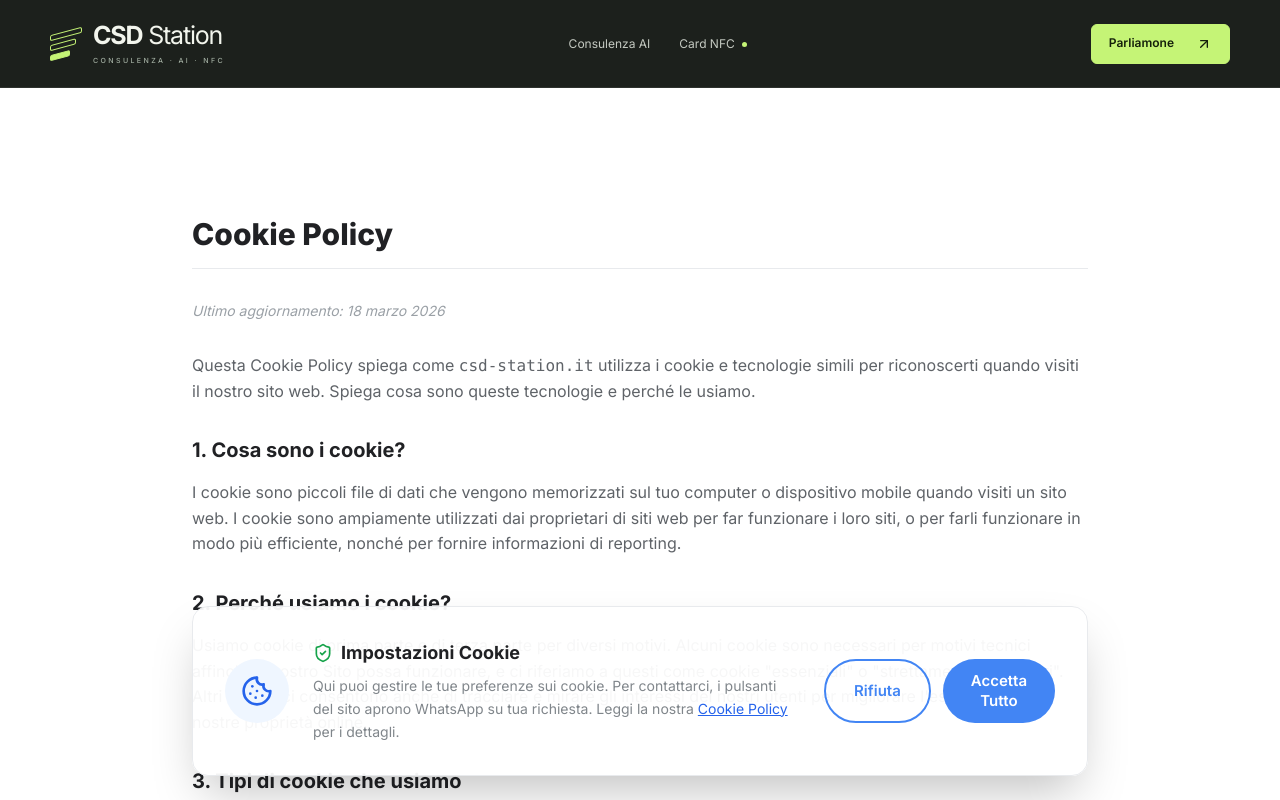
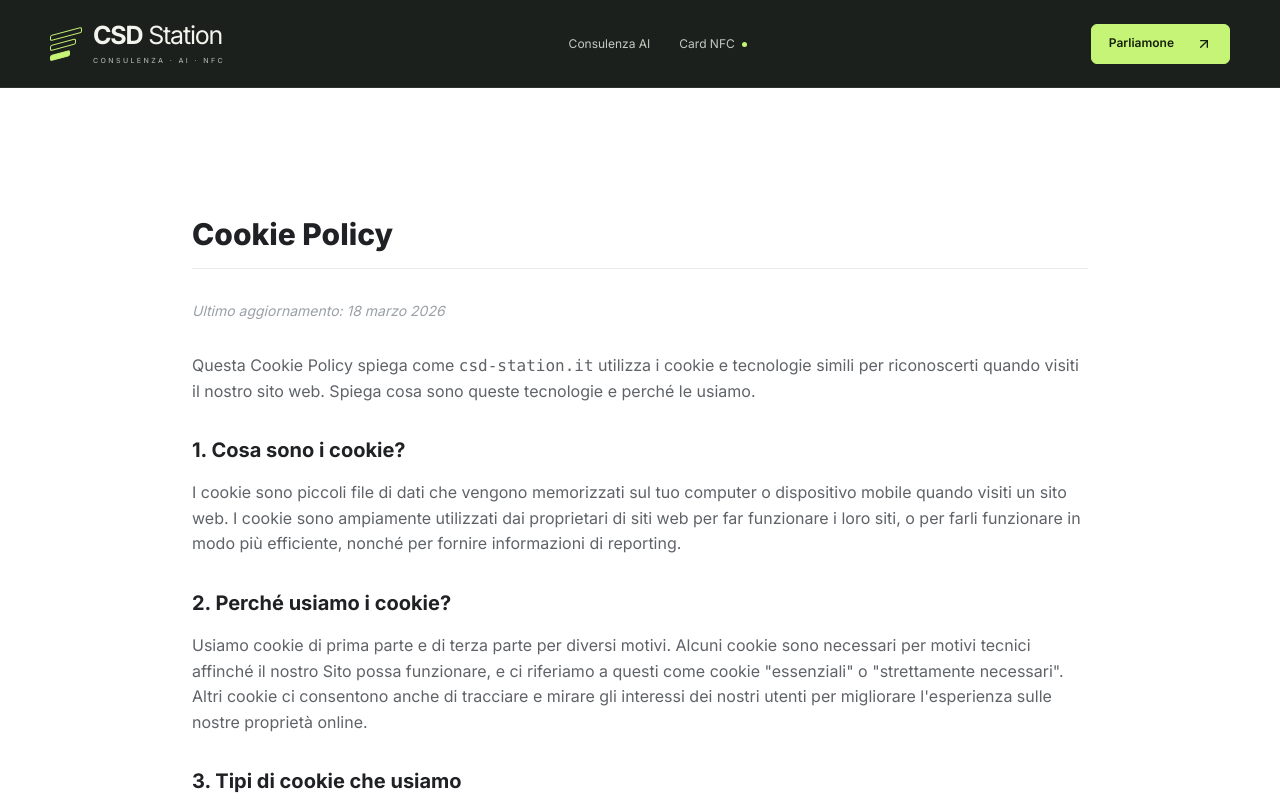
Before and after one commit to TheRealGalli/csd.station.italia, a React (Vite) app: page /cookie-policy in a window 1280 px wide. Shown: the top 800 px of the page. Built offline with nearby package versions, Linux system fonts and the light colour scheme; the HTML template or start-up script is replaced by a standard one.

Commit message:
Fix animazione tap NFC da bordo schermo, rimozione cursore wait e rimozione CookieBanner

```diff
--- a/src/App.tsx
+++ b/src/App.tsx
@@ -6,8 +6,6 @@ import TermsOfService from "./pages/TermsOfService";
 import NfcPrivacyPolicy from "./pages/NfcPrivacyPolicy";
 import NfcTermsOfService from "./pages/NfcTermsOfService";
 import { CookiePolicy } from "./pages/CookiePolicy";
-import { CookieBanner } from "./components/CookieBanner";
-
 import { ScrollToTop } from "./components/ScrollToTop";
 import { SiteModeProvider } from "./context/SiteModeContext";
 
@@ -26,7 +24,6 @@ const App = () => (
         <Route path="/cookie-policy" element={<CookiePolicy />} />
         <Route path="*" element={<NotFound />} />
       </Routes>
-      <CookieBanner />
     </SiteModeProvider>
   </BrowserRouter>
 );
--- a/src/components/CookieBanner.tsx
+++ /dev/null
@@ -1,89 +0,0 @@
-import { useState, useEffect } from "react";
-import { X, Cookie, ShieldCheck } from "lucide-react";
-import { Link } from "react-router-dom";
-
-export const CookieBanner = () => {
-    const [isVisible, setIsVisible] = useState(false);
-
-    const getCookie = (name: string) => {
-        const value = `; ${document.cookie}`;
-        const parts = value.split(`; ${name}=`);
-        if (parts.length === 2) return parts.pop()?.split(";").shift();
-        return null;
-    };
-
-    useEffect(() => {
-        const handleShow = () => setIsVisible(true);
-        window.addEventListener("show-cookie-banner", handleShow);
-
-        const consent = getCookie("csd-cookie-consent");
-        if (!consent) {
-            // Delay showing the banner for a smoother entrance
-            const timer = setTimeout(() => setIsVisible(true), 1500);
-            return () => {
-                clearTimeout(timer);
-                window.removeEventListener("show-cookie-banner", handleShow);
-            };
-        }
-
-        return () => window.removeEventListener("show-cookie-banner", handleShow);
-    }, []);
-
-    const handleConsent = (status: "accepted" | "rejected") => {
-        // Set cookie valid for 365 days
-        const date = new Date();
-        date.setTime(date.getTime() + (365 * 24 * 60 * 60 * 1000));
-        document.cookie = `csd-cookie-consent=${status}; expires=${date.toUTCString()}; path=/; SameSite=Lax`;
-
-        setIsVisible(false);
-        // Dispatch a custom event to notify other components (like BookingSection)
-        window.dispatchEvent(new CustomEvent("cookie-consent-updated", { detail: status }));
-    };
-
-    if (!isVisible) return null;
-
-    return (
-        <div className="cookie-consent fixed bottom-0 left-0 right-0 z-[100] p-4 md:p-6 animate-fade-in-up">
-            <div className="max-w-4xl mx-auto bg-white/95 backdrop-blur-md border border-gray-200 shadow-2xl rounded-2xl p-6 md:p-8 flex flex-col md:flex-row items-center gap-6">
-                <div className="flex-shrink-0 bg-blue-50 p-4 rounded-full">
-                    <Cookie className="w-8 h-8 text-blue-600" />
-                </div>
-
-                <div className="flex-grow text-center md:text-left">
-                    <h3 className="text-lg font-bold text-gray-900 mb-2 flex items-center justify-center md:justify-start gap-2">
-                        <ShieldCheck className="w-5 h-5 text-green-600" />
-                        Impostazioni Cookie
-                    </h3>
-                    <p className="text-gray-600 text-sm leading-relaxed">
-                        Qui puoi gestire le tue preferenze sui cookie.
-                        Per contattarci, i pulsanti del sito aprono WhatsApp su tua richiesta.
-                        Leggi la nostra <Link to="/cookie-policy" className="text-blue-600 underline">Cookie Policy</Link> per i dettagli.
-                    </p>
-                </div>
-
-                <div className="flex flex-col sm:flex-row gap-3 w-full md:w-auto">
-                    <button
-                        onClick={() => handleConsent("rejected")}
-                        className="btn btn-outline border-gray-300 text-gray-700 hover:bg-gray-50 px-6 py-2 text-sm w-full sm:w-auto"
-                    >
-                        Rifiuta
-                    </button>
-                    <button
-                        onClick={() => handleConsent("accepted")}
-                        className="btn btn-primary bg-blue-600 hover:bg-blue-700 text-white px-8 py-2 text-sm w-full sm:w-auto"
-                    >
-                        Accetta Tutto
-                    </button>
-                </div>
-
-                <button
-                    aria-label="Chiudi preferenze cookie"
-                    onClick={() => setIsVisible(false)}
-                    className="absolute top-4 right-4 text-gray-400 hover:text-gray-600 md:hidden"
-                >
-                    <X className="w-5 h-5" />
-                </button>
-            </div>
-        </div>
-    );
-};
--- a/src/components/station/NfcTapDemo.tsx
+++ b/src/components/station/NfcTapDemo.tsx
@@ -1,4 +1,4 @@
-import { useEffect, useState } from 'react';
+import { useEffect, useRef, useState } from 'react';
 import { Check, Nfc, RotateCcw, Volume2, VolumeX } from 'lucide-react';
 import { useNfcChime } from './StationExperiences';
 import './nfc-tap.css';
@@ -7,9 +7,32 @@ type TapPhase = 'idle' | 'approaching' | 'reading' | 'leaving' | 'done';
 
 export default function NfcTapDemo() {
   const [phase, setPhase] = useState<TapPhase>('idle');
+  const stageRef = useRef<HTMLDivElement>(null);
+  const [cardStartX, setCardStartX] = useState<number>(520);
   const { soundEnabled, setSoundEnabled, audioUnavailable, prepareAudio, playChime } = useNfcChime();
   const tapped = ['reading', 'leaving', 'done'].includes(phase);
   const busy = phase !== 'idle' && phase !== 'done';
+
+  useEffect(() => {
+    const updateCardStart = () => {
+      if (stageRef.current) {
+        const rect = stageRef.current.getBoundingClientRect();
+        // The card base position is left: calc(50% - 78px) inside stage
+        const cardBaseLeft = rect.left + rect.width / 2 - 78;
+        // Distance from card base to window right edge + 180px buffer ensures it enters from off-screen
+        const dist = window.innerWidth - cardBaseLeft + 180;
+        setCardStartX(Math.max(dist, 400));
+      }
+    };
+
+    updateCardStart();
+    window.addEventListener('resize', updateCardStart);
+    const timer = window.setTimeout(updateCardStart, 150);
+    return () => {
+      window.removeEventListener('resize', updateCardStart);
+      window.clearTimeout(timer);
+    };
+  }, []);
 
   useEffect(() => {
     if (phase !== 'reading') return;
@@ -18,7 +41,7 @@ export default function NfcTapDemo() {
   }, [phase]);
 
   return <div className="tap-demo">
-    <div className={`nfc-tap-stage tap-${phase}`}>
+    <div className={`nfc-tap-stage tap-${phase}`} ref={stageRef} style={{ '--card-start-x': `${cardStartX}px` } as React.CSSProperties}>
       <div className="nfc-card-track" aria-hidden="true"><div className="nfc-demo-card" aria-hidden="true" onAnimationEnd={event => {
         if (event.animationName === 'nfc-card-arrive' && phase === 'approaching') {
           setPhase('reading');
--- a/src/components/station/Station.tsx
+++ b/src/components/station/Station.tsx
@@ -67,7 +67,7 @@ function NfcPage() {
  return <>
  <section className="nfc-hero"><div className="wrap nfc-hero-layout"><div><Eyebrow>CSD STATION / PRODOTTI NFC</Eyebrow><h1>Un piccolo tap.<br/><span>Una grande<br/>connessione.</span></h1><p>Rendi semplice lasciare una recensione Google. Avvicina lo smartphone, apri la tua pagina e lascia che siano i clienti a raccontarti.</p><a className="station-button" href="#prodotti">Scegli il tuo formato <ArrowDown size={18}/></a><div className="nfc-benefits"><span><Check size={15}/> Un solo pagamento</span><span><Check size={15}/> Report mensili inclusi</span></div></div><div className="nfc-display"><div className="product-orbit"/><span className="product-overline">CONNESSIONI REALI. CON UN GESTO.</span><div className="product-image"><img className={selected === 1 ? "product-plate" : selected === 2 ? "product-stand" : "product-card-image"} src={product.image} alt={product.name + ' per recensioni Google'}/></div><span className="product-float"><Nfc size={18}/> NFC + QR CODE</span><div className="product-selector" role="group" aria-label="Anteprima formato NFC">{products.map((p,i)=><button key={p.name} aria-pressed={selected === i} onClick={()=>setSelected(i)} className={selected===i?'selected':''}>{p.name.replace(' NFC','')}</button>)}</div><div className="product-caption"><span>{product.name}</span><b>{product.price}</b></div></div></div></section>
  <div className="expertise-strip nfc-strip"><div className="wrap"><span>PENSATO PER LA TUA ATTIVITÀ</span><b>Ristoranti & bar</b><b>Negozi</b><b>Studi professionali</b><b>Ospitalità & servizi</b></div></div>
- <section className="tap-section wrap"><div><Eyebrow>DAL BANCO ALLO SMARTPHONE</Eyebrow><h2>Il percorso più breve<br/>tra “grazie” e<br/><span>“ti lascio una recensione”.</span></h2><p>Nessun indirizzo da dettare. Il cliente apre il collegamento alla tua scheda Google con NFC, oppure inquadra il QR code.</p><ol className="tap-steps"><li><span>01</span> Avvicina lo smartphone o scansiona il QR.</li><li><span>02</span> Apri la pagina della tua attività.</li><li><span>03</span> Lascia una recensione, in libertà.</li></ol><small>NFC richiede un dispositivo compatibile. Per pubblicare su Google serve un account.</small></div><NfcTapDemo/></section>
+ <section className="tap-section"><div className="wrap tap-layout"><div><Eyebrow>DAL BANCO ALLO SMARTPHONE</Eyebrow><h2>Il percorso più breve<br/>tra “grazie” e<br/><span>“ti lascio una recensione”.</span></h2><p>Nessun indirizzo da dettare. Il cliente apre il collegamento alla tua scheda Google con NFC, oppure inquadra il QR code.</p><ol className="tap-steps"><li><span>01</span> Avvicina lo smartphone o scansiona il QR.</li><li><span>02</span> Apri la pagina della tua attività.</li><li><span>03</span> Lascia una recensione, in libertà.</li></ol><small>NFC richiede un dispositivo compatibile. Per pubblicare su Google serve un account.</small></div><NfcTapDemo/></div></section>
  <section className="product-section" id="prodotti"><div className="wrap"><div className="section-heading"><div><Eyebrow>TROVA IL TUO FORMATO</Eyebrow><h2>Stessa semplicità.<br/>Tre modi di usarla.</h2></div><p>Configurazione, QR code e report mensili inclusi. Scegli il supporto più adatto al tuo spazio.</p></div><div className="products-grid">{products.map((p,i)=><article className={`product-card ${i===2?'product-card-stand':''}`} key={p.name}><div className={`catalog-image ${i===2?'catalog-image-stand':''}`}><img src={p.image} alt={p.name} loading="lazy"/><span>0{i+1}</span></div><div className="product-card-content"><h3>{p.name}</h3><p>{p.description}</p><div className="price-row"><strong>{p.price}</strong><span>una tantum</span></div><a className="station-button" href={whatsapp(`Ciao Carlo! Mi interessa ${p.name} (${p.price}) di CSD Station. Vorrei informazioni su configurazione e spedizione.`)} target="_blank" rel="noreferrer">Richiedi {i===0?'la card':i===1?'la plate':'lo stand'} <ArrowUpRight size={17}/></a></div></article>)}</div><p className="catalog-note">Per quantità, personalizzazioni e costi di spedizione, richiedi un preventivo prima dell’ordine.</p></div></section>
  <section className="nfc-included wrap" id="nfc-value"><div className="section-heading"><div><Eyebrow>OLTRE IL SUPPORTO</Eyebrow><h2>Il valore continua.<br/>Anche dopo il tap.</h2></div><p>Il supporto è solo l’inizio. La configurazione e i report rendono il servizio completo.</p></div><div className="included-grid">{[{icon:ScanLine,title:'Pronto per la tua attività',text:'Configuriamo il collegamento alla tua scheda Google e il QR code.'},{icon:BarChart3,title:'Report mensili inclusi',text:'Ricevi le metriche di utilizzo del collegamento per capire quando viene aperto.'},{icon:Zap,title:'Nessun canone mensile',text:'Acquisto una tantum. I dettagli del servizio sono nei termini dedicati ai prodotti NFC.'}].map(v=><article key={v.title}><v.icon size={28}/><h3>{v.title}</h3><p>{v.text}</p></article>)}</div></section>
  <div className="wrap nfc-crosslink"><div><span>HAI IN MENTE UN ALTRO UTILIZZO?</span><h3>L’NFC può anche organizzare il tuo lavoro.</h3><p>Inventario, identificazione di oggetti, tracciamento: progettiamo una soluzione dedicata.</p></div><Link className="text-link" to="/?mode=automazioni">Scopri la consulenza <ArrowUpRight size={18}/></Link></div>
```
Also changed, not shown: src/components/station/nfc-tap.css (+7 -7 lines), src/components/station/station.css.
